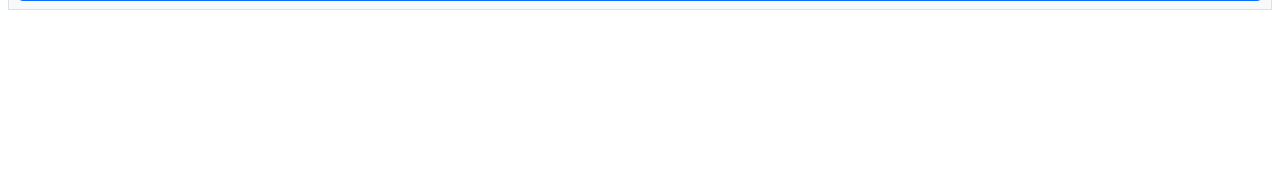
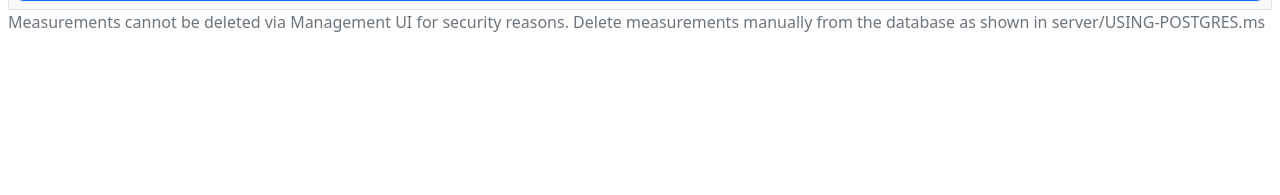
Before and after one commit to nsg-ethz/autopower, a Flask app: template server/management/templates/measurementManagement.html in a window 1280 px wide. Shown: the part 270-465 px from the top of the page. Run offline with Flask 3, Linux system fonts and the light colour scheme; the template is opened without the code that fills it, so the values that code supplies are empty; some libraries are stand-ins or nearby versions.

Commit message:
Add note for measurement deletion

```diff
--- a/server/management/templates/measurementManagement.html
+++ b/server/management/templates/measurementManagement.html
@@ -15,6 +15,7 @@
         <button id="saveMmBtn" type="submit" class="btn btn-primary form-control mt-2">Save</button>
     </form>
 </div>
+<div class="text-secondary">Measurements cannot be deleted via Management UI for security reasons. Delete measurements manually from the database as shown in server/USING-POSTGRES.ms</div>
 <script src="{{ url_for('static', filename='formAJAXSubmit.js') }}"></script>
 <script>
   var msg = $("#mmStatus");
```
